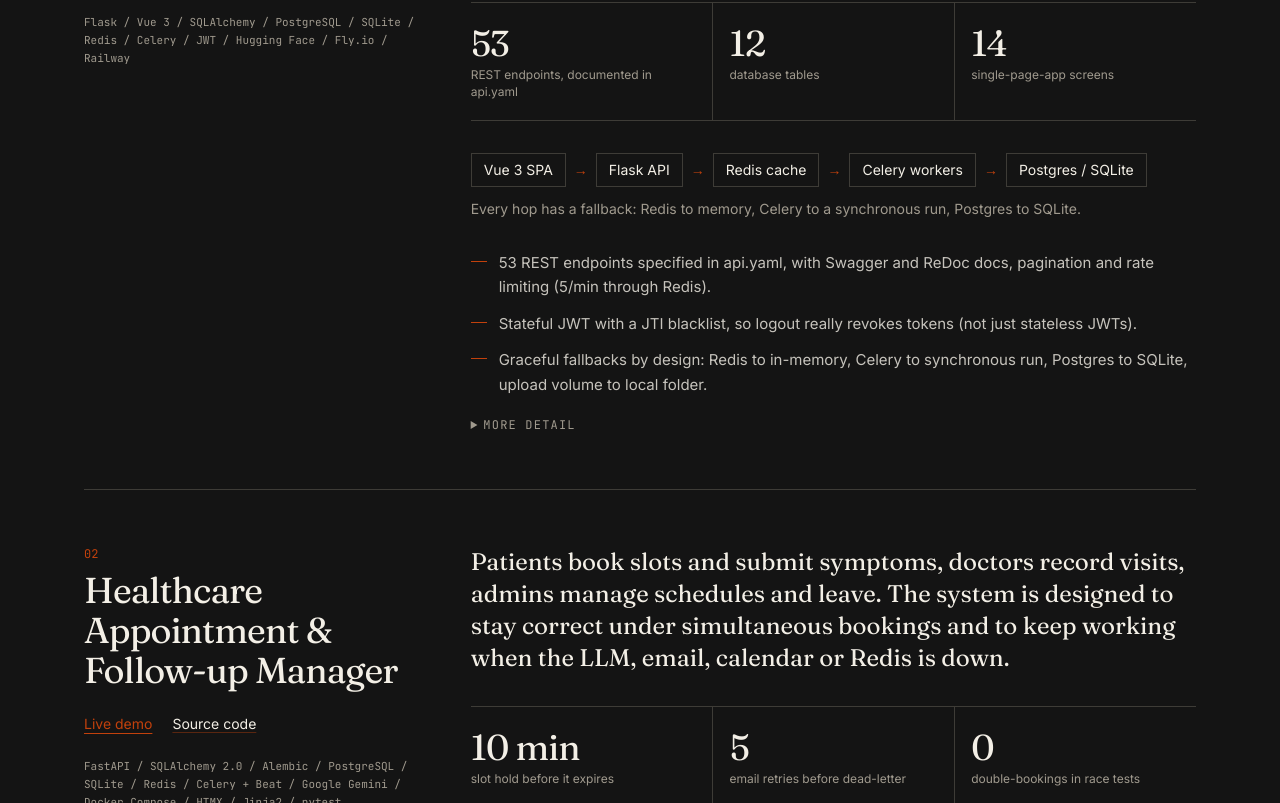
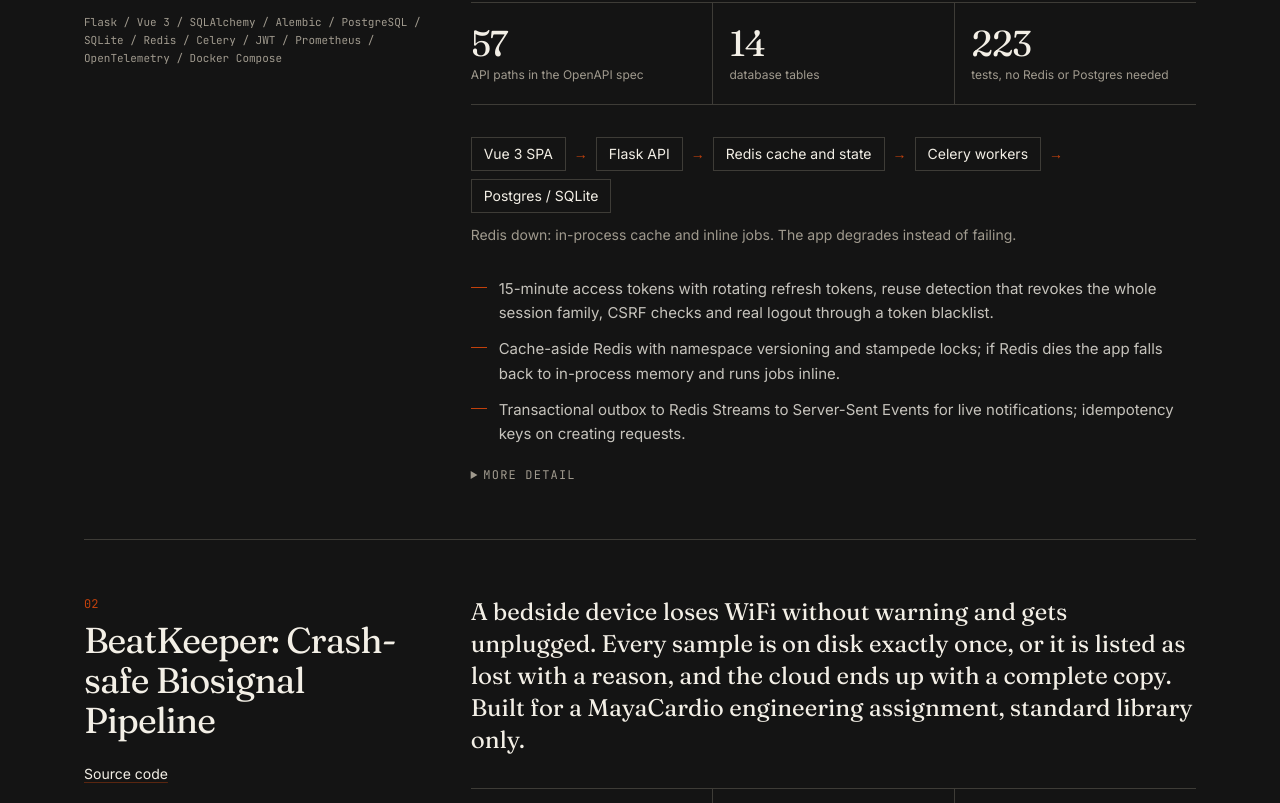
Before and after one commit to Jainparth22/porfoliosample, a Next.js app: page / in a window 1280 px wide. Shown: the part 1637-2440 px from the top of the page. Built offline with nearby package versions, Linux system fonts and the light colour scheme.

Commit message:
Update projects from GitHub: Placement Portal, BeatKeeper, Resume Analyzer, text classifier; drop removed repos and offline demo links

```diff
--- a/src/app/layout.tsx
+++ b/src/app/layout.tsx
@@ -10,7 +10,7 @@ const mono = JetBrains_Mono({ subsets: ['latin'], variable: '--font-mono', displ
 export const metadata: Metadata = {
   title: 'Parth Jain | Backend and ML engineer',
   description:
-    'Backend and ML engineer. Three live apps, a 0.75 Kaggle MAP@3 result, and a Hugging Face semantic matcher. B.Tech CSE (VIT Bhopal) and BS Data Science (IIT Madras).',
+    'Backend and ML engineer. Failure-tolerant backend systems, a 0.75 Kaggle MAP@3 result, and a live resume analyzer on Hugging Face. B.Tech CSE (VIT Bhopal) and BS Data Science (IIT Madras).',
   authors: [{ name: 'Parth Jain', url: 'https://github.com/Jainparth22' }],
   openGraph: {
     title: 'Parth Jain | Backend and ML engineer',
--- a/src/components/sections/AllWork.tsx
+++ b/src/components/sections/AllWork.tsx
@@ -40,7 +40,7 @@ export default function AllWork() {
       <SectionHead
         no="04"
         title="Everything else I have built"
-        note="The index from GitHub, 36 public repositories in total. Click a card to open the code."
+        note="The index from GitHub, 35 public repositories in total. Click a card to open the code."
       />
 
       <div className="flex flex-wrap gap-2 mb-10">
--- a/src/components/sections/Shipped.tsx
+++ b/src/components/sections/Shipped.tsx
@@ -2,18 +2,23 @@ import SectionHead from '@/components/ui/SectionHead';
 import CaseStudy from '@/components/ui/CaseStudy';
 import { projects } from '@/data/projects';
 
+// The big case studies, by repository name, in this order.
+const slugs = ['PlacementPortalApp', 'MayaCardio', 'Healthcare-Appointment-Follow-up-Manager', 'Inventory-app'];
+
 export default function Shipped() {
-  const live = projects.filter((p) => p.live);
+  const list = slugs
+    .map((s) => projects.find((p) => p.github.endsWith('/' + s)))
+    .filter((p): p is NonNullable<typeof p> => Boolean(p));
   return (
     <section id="shipped" className="bg-inv text-invfg">
       <div className="mx-auto max-w-6xl px-5 py-28">
         <SectionHead
           no="01"
-          title="Shipped, and running right now"
-          note="Three full-stack systems with public demos. Each one is built around a failure I wanted to survive, not just a feature list."
+          title="Systems built to survive failure"
+          note="Each one is built around something that goes wrong: a dead cache, two people booking one slot, a device unplugged mid-recording."
           inverse
         />
-        {live.map((p, i) => (
+        {list.map((p, i) => (
           <CaseStudy key={p.title} p={p} index={i} inverse />
         ))}
       </div>
--- a/src/data/personal.ts
+++ b/src/data/personal.ts
@@ -26,7 +26,7 @@ export const personalInfo = {
 
   summary: `Dual-degree student (B.Tech CSE at VIT Bhopal and BS Data Science at IIT Madras) building
   backend systems, full-stack applications and deployable ML/NLP pipelines. I work with Flask, FastAPI,
-  Redis, Celery and PostgreSQL, run live apps on Fly.io, Railway and Vercel, ship semantic-search models on Hugging Face Spaces, and practise
+  Redis, Celery and PostgreSQL, ship a resume analyzer on Hugging Face Spaces, and practise
   data structures daily: a 950+ day GeeksforGeeks streak and 200+ LeetCode problems solved.`,
 };
 
@@ -74,7 +74,7 @@ export const stats = [
   { label: 'Kaggle MAP@3 (LLM logit scoring beat fine-tuning)', value: '0.75', suffix: '', color: 'text-violet-400' },
   { label: 'Double-bookings in concurrent race tests', value: '0', suffix: '', color: 'text-cyan-400' },
   { label: 'Less RAM on my Hugging Face matcher', value: '50%', suffix: '', color: 'text-emerald-400' },
-  { label: 'REST endpoints in my live Placement Portal', value: '53', suffix: '', color: 'text-orange-400' },
+  { label: 'Automated tests in my Placement Portal', value: '223', suffix: '', color: 'text-orange-400' },
 ];
 
 // ------------------------------------------------------------
--- a/src/data/projects.ts
+++ b/src/data/projects.ts
@@ -1,8 +1,8 @@
 // ============================================================
-// PROJECTS DATA: generated from github.com/Jainparth22 (36 public repos, read 18 Nov 2026)
+// PROJECTS DATA: generated from github.com/Jainparth22 (35 public repos, read 27 Nov 2026)
 // Source of truth: CS Record/Consolidated Data/06_github_repositories.md
 // category options: 'featured' | 'ml' | 'backend' | 'distributed' | 'coursework'
-// Empty / meta repos (AlgorithmsCoursework, Resume, Jainparth22, porfoliosample) are not listed.
+// Not listed: meta repos (Resume, Jainparth22, porfoliosample) and DSA-Practice.
 // ============================================================
 
 export type ProjectCategory = 'featured' | 'ml' | 'backend' | 'distributed' | 'coursework';
@@ -32,24 +32,44 @@ export interface Project {
 export const projects: Project[] = [
   {
     title: "Placement Portal Application (PPA V5)",
-    description: "Multi-role campus placement platform (student, recruiter, admin) with 53 documented REST endpoints, stateful JWT logout, Redis caching and Celery jobs.",
-    longDescription: "A real campus problem, not a tutorial CRUD app: students apply to placement drives, recruiters manage drives and candidates, admins oversee everything. Built end to end: schema, API, SPA, caching, async queue and deployment.",
-    tech: ["Flask", "Vue 3", "SQLAlchemy", "PostgreSQL / SQLite", "Redis", "Celery", "JWT", "Hugging Face", "Fly.io / Railway"],
+    description: "Multi-role campus placement platform (student, company, admin): 57 documented API paths, rotating sessions, versioned Redis caching, Celery jobs with a dead-letter queue, live notifications and 223 tests.",
+    longDescription: "A real campus problem, not a tutorial CRUD app: students apply to placement drives, companies manage drives and candidates, admins approve both. Built end to end, then hardened: auth, caching, async jobs, observability and tests.",
+    tech: ["Flask", "Vue 3", "SQLAlchemy", "Alembic", "PostgreSQL / SQLite", "Redis", "Celery", "JWT", "Prometheus", "OpenTelemetry", "Docker Compose"],
     github: "https://github.com/Jainparth22/PlacementPortalApp",
-    metrics: [{ value: "53", label: "REST endpoints, documented in api.yaml" }, { value: "12", label: "database tables" }, { value: "14", label: "single-page-app screens" }],
-    flow: ["Vue 3 SPA", "Flask API", "Redis cache", "Celery workers", "Postgres / SQLite"],
-    flowNote: "Every hop has a fallback: Redis to memory, Celery to a synchronous run, Postgres to SQLite.",
-    live: "https://ppa-v5.fly.dev",
+    metrics: [{ value: "57", label: "API paths in the OpenAPI spec" }, { value: "14", label: "database tables" }, { value: "223", label: "tests, no Redis or Postgres needed" }],
+    flow: ["Vue 3 SPA", "Flask API", "Redis cache and state", "Celery workers", "Postgres / SQLite"],
+    flowNote: "Redis down: in-process cache and inline jobs. The app degrades instead of failing.",
     category: ["featured", "backend"],
     featured: true,
-    status: "production",
+    status: "demo",
     highlights: [
-      "53 REST endpoints specified in api.yaml, with Swagger and ReDoc docs, pagination and rate limiting (5/min through Redis).",
-      "Stateful JWT with a JTI blacklist, so logout really revokes tokens (not just stateless JWTs).",
-      "Graceful fallbacks by design: Redis to in-memory, Celery to synchronous run, Postgres to SQLite, upload volume to local folder.",
-      "12-table schema with state machines for drives; ATS resume scoring through a Hugging Face model; 14-page Vue 3 SPA with PWA support.",
+      "15-minute access tokens with rotating refresh tokens, reuse detection that revokes the whole session family, CSRF checks and real logout through a token blacklist.",
+      "Cache-aside Redis with namespace versioning and stampede locks; if Redis dies the app falls back to in-process memory and runs jobs inline.",
+      "Transactional outbox to Redis Streams to Server-Sent Events for live notifications; idempotency keys on creating requests.",
+      "14-table schema with Alembic migrations, an OpenAPI spec contract-tested against the real routes, Prometheus metrics, OpenTelemetry tracing and a chaos demo that kills Redis.",
+      "Admin dashboard queries cut from 20 SQL statements to 6 (measured on a laptop, reproducible with the benchmark script).",
     ],
-    showcase: "Open the live app (1-click demo login) and read the README's architecture-decisions table, which pairs every tool with the fallback built for it.",
+    showcase: "The 'Engineering stories' in the README: eight bugs found and fixed, from a stateless-JWT logout hole to a cache that never hit. Run it with docker compose up.",
+  },
+  {
+    title: "BeatKeeper: Crash-safe Biosignal Pipeline",
+    description: "Offline-first capture of two sensors at 400 Hz with disk-first storage, idempotent cloud sync, on-device processing during outages and an auditor that checks nothing was silently lost.",
+    longDescription: "A bedside device loses WiFi without warning and gets unplugged. Every sample is on disk exactly once, or it is listed as lost with a reason, and the cloud ends up with a complete copy. Built for a MayaCardio engineering assignment, standard library only.",
+    tech: ["Python", "SQLite WAL", "HTTP + gzip", "Idempotent sync", "Chaos testing", "pytest"],
+    github: "https://github.com/Jainparth22/MayaCardio",
+    metrics: [{ value: "400 Hz", label: "capture from two sensors" }, { value: "0", label: "silent losses in the chaos-run audit" }, { value: "36", label: "automated tests" }],
+    flow: ["Sensor gateway", "Reader (CRC, gaps)", "SQLite on disk first", "Syncer", "Cloud service"],
+    flowNote: "Offline, the same processing code runs on the device and the backlog drains when the network returns.",
+    category: ["featured", "distributed"],
+    featured: true,
+    status: "demo",
+    highlights: [
+      "Disk first: each sample is committed to SQLite (WAL, full sync) before anything else touches it; primary keys make every retry harmless.",
+      "One processing core runs on the device when offline and in the cloud when online; a test checks both give the same results.",
+      "A built-in faulty sensor simulator plus a chaos test that hard-kills processes and cuts the network, audited against ground truth.",
+      "Stated limits: measured on a PC with synthetic data, not yet power-pull tested on a real Raspberry Pi. Developed with AI assistance, as the README says.",
+    ],
+    showcase: "docs/EVIDENCE.md and the hardening log in docs/DESIGN.md.",
   },
   {
     title: "Healthcare Appointment & Follow-up Manager",
@@ -60,17 +80,16 @@ export const projects: Project[] = [
     metrics: [{ value: "10 min", label: "slot hold before it expires" }, { value: "5", label: "email retries before dead-letter" }, { value: "0", label: "double-bookings in race tests" }],
     flow: ["Patient picks slot", "Hold (compare-and-set)", "Idempotent confirm", "Outbox + Celery", "Email and Calendar"],
     flowNote: "Gemini triage and summaries always have a deterministic fallback, so the flow never breaks.",
-    live: "https://hcv-parth.up.railway.app/",
     category: ["featured", "backend"],
     featured: true,
-    status: "production",
+    status: "demo",
     highlights: [
       "Concurrency-safe booking: 10-minute slot holds, compare-and-set state changes and idempotency keys, proven by threaded race-condition tests.",
       "Gemini pre-visit urgency triage and patient-friendly post-visit summary behind a pluggable provider, with every prompt, output and latency stored for audit; deterministic fallback on failure.",
       "Email outbox with retries and dead-letter handling; Celery Beat for hold expiry, reminders and nightly slot generation; leave cancels affected appointments.",
       "Zero-infrastructure quickstart (SQLite, tasks run inline) plus a full Docker Compose topology; DESIGN.md and ARCHITECTURE.md document the hard problems.",
     ],
-    showcase: "The live demo, DESIGN.md (the four hard problems in under 800 words) and the pytest suite covering races, idempotency, RBAC, LLM fallback and the outbox.",
+    showcase: "DESIGN.md (the four hard problems in under 800 words) and the pytest suite covering races, idempotency, RBAC, LLM fallback and the outbox.",
   },
   {
     title: "InventoryPro: Inventory Management SaaS",
@@ -217,18 +236,19 @@ export const projects: Project[] = [
     showcase: "The three-role workflow and the vendor-scoped order model.",
   },
   {
-    title: "Task Management App",
-    description: "Task and workflow manager with Kanban boards, priority categories and deadline tracking.",
-    longDescription: "A small full-stack productivity app (Python, run.py plus an app package).",
-    tech: ["Python"],
+    title: "TaskForge (early-stage scaffold)",
+    description: "Flask and SQLAlchemy scaffold for a team task manager: roles, work items, audit log, CSRF and rate limiting. CRUD and UI are not built yet.",
+    longDescription: "A backend foundation for a team task manager. The README states it is an early-stage scaffold.",
+    tech: ["Flask", "SQLAlchemy", "MySQL", "Flask-Login", "Flask-Limiter"],
     github: "https://github.com/Jainparth22/Task-management-app",
     category: ["backend"],
     status: "demo",
     highlights: [
-      "Kanban boards, priority categorisation and deadline tracking (per the repo description).",
-      "Repository has no README and no documented stack.",
+      "Application factory with blueprints and CLI commands.",
+      "Sessions, CSRF protection, rate limiting and login lockout in place.",
+      "Not built yet: work-item CRUD, templates and tests.",
     ],
-    showcase: "Add a README with screenshots before featuring it.",
+    showcase: "The project structure and security setup.",
   },
   {
     title: "Library Management System",
@@ -249,7 +269,7 @@ export const projects: Project[] = [
     title: "Toxic Comment Classification (Kaggle)",
     description: "Four-class toxic comment classifier built with classical ML only; Macro F1 0.826, top ~150 of 600+ Kaggle teams.",
     longDescription: "A course assignment turned into a five-milestone research process on 197,999 comments with a 20.9:1 class imbalance and a 'no transformers, no deep learning' constraint.",
-    tech: ["Python", "scikit-learn", "TF-IDF", "LinearSVC", "Stacking", "XGBoost", "LightGBM"],
+    tech: ["Python", "scikit-learn", "TF-IDF", "LinearSVC", "Stacking", "FastAPI", "Docker", "pytest", "GitHub Actions"],
     github: "https://github.com/Jainparth22/MLtextclassificationpipeline",
     metrics: [{ value: "0.826", label: "Macro F1" }, { value: "Top ~150", label: "of 600+ Kaggle teams" }, { value: "20.9 : 1", label: "class imbalance" }],
     chartTitle: "Macro F1 by milestone",
@@ -259,12 +279,13 @@ export const projects: Project[] = [
     category: ["ml"],
     status: "demo",
     highlights: [
-      "60,054-dimension feature space: word 1-3 grams and character 3-5 grams TF-IDF plus 54 engagement, demographic and text-statistics features.",
+      "60,019 sparse features: word 1-3 grams and character 3-5 grams TF-IDF plus 19 metadata features.",
+      "Served as a FastAPI app with API keys, rate limiting, metrics and logs that never store comment text; 23 tests.",
       "Winning model: stacking of four calibrated linear models with a Logistic Regression meta-learner.",
       "Macro F1 progression 0.777 to 0.826 across five milestones; LinearSVC gave the biggest single jump.",
       "Tested and rejected SMOTE-style oversampling in favour of class-weight optimisation.",
     ],
-    showcase: "The milestone score progression and the table of all models tested.",
+    showcase: "The score progression, the list of weaknesses found in the original notebooks (a validation leak among them) and the model card.",
   },
   {
     title: "Solari Demand Forecasting Engine",
@@ -332,35 +353,21 @@ export const projects: Project[] = [
     showcase: "Domain breadth: a deep-learning project in bioinformatics, with clear metric explanations.",
   },
   {
-    title: "MayaCardio: Biosignal Edge-to-Cloud Pipeline",
-    description: "Streaming pipeline for biosignals on embedded Linux / Raspberry Pi with crash-safe SQLite WAL logging and cloud synchronisation.",
-    longDescription: "Software systems engineering assignment for MayaCardio (Oct 2026): collect biosignal data at the edge, never lose it, and sync it to the cloud.",
-    tech: ["Python", "SQLite WAL", "Raspberry Pi / embedded Linux", "Streaming pipeline"],
-    github: "https://github.com/Jainparth22/MayaCardio",
-    category: ["ml", "distributed"],
-    status: "demo",
-    highlights: [
-      "Edge-to-cloud streaming pipeline designed for Raspberry Pi class devices.",
-      "SQLite in WAL mode for durable local logging during failures.",
-      "Cloud sync of buffered data; assignment package included as a zip.",
-      "Five interview-prep documents covering architecture, failure modes, code deep dive, trade-offs and rapid-fire scenarios.",
-    ],
-    showcase: "The failure-modes write-up: shows systems thinking for embedded and IoT roles.",
-  },
-  {
-    title: "Resume Analyser (Hugging Face Space)",
-    description: "Gradio app on Hugging Face Spaces that parses a resume and a job description and scores semantic match, keyword relevance and skill gaps.",
-    longDescription: "Assessment project for the IITM Hugging Face workshop; the repo mirrors the Space configuration.",
-    tech: ["Python", "Gradio", "spaCy", "Sentence similarity", "Hugging Face Spaces"],
+    title: "Resume and Job Match Analyzer",
+    description: "Open-source resume-versus-job-description analyzer, live on Hugging Face Spaces as a web app and a free API, showing which resume line backs each requirement.",
+    longDescription: "Paste a resume and a job description and get a match score, matched and missing skills, per-requirement evidence and concrete suggestions. Started in the Hugging Face x IITM workshop.",
+    tech: ["Python", "Sentence-Transformers (BGE)", "Cross-encoder", "KeyBERT", "FlashText", "Gradio", "Hugging Face Spaces"],
     github: "https://github.com/Jainparth22/Resumeanalyser",
+    live: "https://huggingface.co/spaces/parthjain/ResumeAnalyser",
     category: ["ml"],
     status: "demo",
     highlights: [
-      "Semantic similarity between candidate and job description rather than plain keyword matching (per repo description).",
-      "Skill-gap analysis; Gradio interface hosted on Hugging Face Spaces.",
-      "Repo README only holds the Space config, so detail is thin.",
+      "Retrieve then rerank: a bi-encoder picks candidate resume lines for each requirement and a cross-encoder re-scores them.",
+      "Two-tier skills: 3,333-skill taxonomy matching with FlashText, then KeyBERT phrases for unknown terms, labelled unverified.",
+      "Public API with rate and input limits, 33 test functions and an evaluation harness.",
+      "The evaluation set is small (54 pairs) with AI-written first-pass labels, so no accuracy claim is made.",
     ],
-    showcase: "Link the live Space and add a README describing the two-tier FlashText + KeyBERT + BGE design from your Hugging Face experience.",
+    showcase: "The live Space, docs/API.md and the limitations section.",
   },
   {
     title: "Phishing URL Scanner",
@@ -503,64 +510,46 @@ export const projects: Project[] = [
     showcase: "The 200+ diagrams and the capstone rubric.",
   },
   {
-    title: "Placement Notes: Master Index (CSNotes)",
-    description: "Eight-part placement revision guide indexing DSA patterns, OS/DBMS/CN, SQL and Git, OOP and LLD, system design, backend, ML and GenAI, and job hunting.",
-    longDescription: "One master index that says what to open for each situation, for example an online assessment tomorrow.",
-    tech: ["Markdown", "DSA", "System design"],
-    github: "https://github.com/Jainparth22/CSNotes",
+    title: "Algorithms Coursework",
+    description: "Classic algorithms in C++ and Python organised by topic, with assert checks in the Python files.",
+    longDescription: "Reference implementations as a companion to VIT Bhopal coursework.",
+    tech: ["C++17", "Python"],
+    github: "https://github.com/Jainparth22/AlgorithmsCoursework",
     category: ["coursework"],
     status: "learning",
     highlights: [
-      "Part 1: 25 DSA pattern sections with Python code and C++ templates.",
-      "Parts 2-5: core CS, SQL, OOP/SOLID/patterns, 12 LLD problems, HLD fundamentals and 10 worked designs.",
-      "Part 6: backend, ML, GenAI, projects and hiring.",
+      "Sorting and searching in both C++ and Python.",
+      "Graphs, dynamic programming, strings, trees and backtracking in Python.",
     ],
-    showcase: "Link as an interview-preparation resource.",
+    showcase: "The complexity table in the README.",
   },
   {
-    title: "Interview Notes (Study Volumes 1-7)",
-    description: "Seven study volumes covering OS, DBMS and SQL, networks, OOP and LLD, backend engineering, HLD and ML/GenAI, plus placement OA notes.",
-    longDescription: "Long-form revision notes for placements.",
+    title: "CS Fundamentals Notes",
+    description: "Revision notes on data structures, algorithms, OS, DBMS, networks, OOP, system design, Python, SQL and ML.",
+    longDescription: "Topic-wise interview revision notes.",
     tech: ["Markdown"],
-    github: "https://github.com/Jainparth22/Interview-Notes",
+    github: "https://github.com/Jainparth22/CS-Fundamentals-Notes",
     category: ["coursework"],
     status: "learning",
     highlights: [
-      "Vol. 1-3: OS and concurrency, DBMS and SQL, computer networks.",
-      "Vol. 4-5: OOP, SOLID, patterns, LLD designs; backend, Git, Docker, CI/CD.",
-      "Vol. 6-7: system design and ML/GenAI.",
+      "Organised by subject folder.",
+      "Includes a question bank with sources.",
     ],
-    showcase: "Reference material, not a showcase project.",
+    showcase: "The table of contents.",
   },
   {
-    title: "ION Interview Resources",
-    description: "System-design and design-pattern notes with flowcharts: Uber, Instagram Reels, Google Docs, Redis, creational and structural patterns.",
-    longDescription: "Interview-focused deep dives with diagrams.",
-    tech: ["Markdown", "System design"],
-    github: "https://github.com/Jainparth22/ION_interview_helpful",
+    title: "SQL and DBMS Notes",
+    description: "SQL lessons from basics to window functions, indexing, transactions and interview questions, using PostgreSQL.",
+    longDescription: "Structured notes for learning SQL and preparing for interviews.",
+    tech: ["SQL", "PostgreSQL", "Markdown"],
+    github: "https://github.com/Jainparth22/SQL-Notes",
     category: ["coursework"],
     status: "learning",
     highlights: [
-      "Case studies: Uber ride-sharing, Instagram Reels, Google Docs.",
-      "Redis architecture and caching revision.",
-      "Creational and structural design patterns; backend first-principles handbook.",
+      "Joins, aggregation, subqueries, CTEs and window functions.",
+      "Indexing, query optimisation, transactions and normalisation.",
     ],
-    showcase: "Reference material.",
-  },
-  {
-    title: "CS Notes",
-    description: "Revision notes with a DSA file and TCS NQT aptitude notes.",
-    longDescription: "Small early notes repo; superseded by CSNotes and Interview-Notes.",
-    tech: ["Markdown"],
-    github: "https://github.com/Jainparth22/CS-Notes",
-    category: ["coursework"],
-    status: "learning",
-    highlights: [
-      "DSA.md revision notes.",
-      "Aptitude for TCS NQT.",
-      "Description mentions OS, CN, DBMS and system design but only two files were visible.",
-    ],
-    showcase: "Optional; consider merging into CSNotes.",
+    showcase: "The lesson list in the README.",
   },
 ];
 
--- a/src/data/skills.ts
+++ b/src/data/skills.ts
@@ -78,7 +78,7 @@ export const skillCategories: SkillCategory[] = [
     color: 'text-yellow-400',
     bgColor: 'bg-yellow-400/10 border-yellow-400/20 text-yellow-300',
     skills: [
-      'Git', 'Docker', 'Linux', 'GitHub Actions', 'Weights & Biases', 'Hugging Face Spaces',
+      'Git', 'Docker', 'Linux', 'GitHub Actions', 'pytest', 'Prometheus', 'Grafana', 'OpenTelemetry', 'Weights & Biases', 'Hugging Face Spaces',
       'Vercel', 'Railway', 'Fly.io', 'Render', 'AWS (Educate)', 'Supabase',
     ],
   },
```
Also changed, not shown: 1 other file (tests, documents, lock files or other folders).
